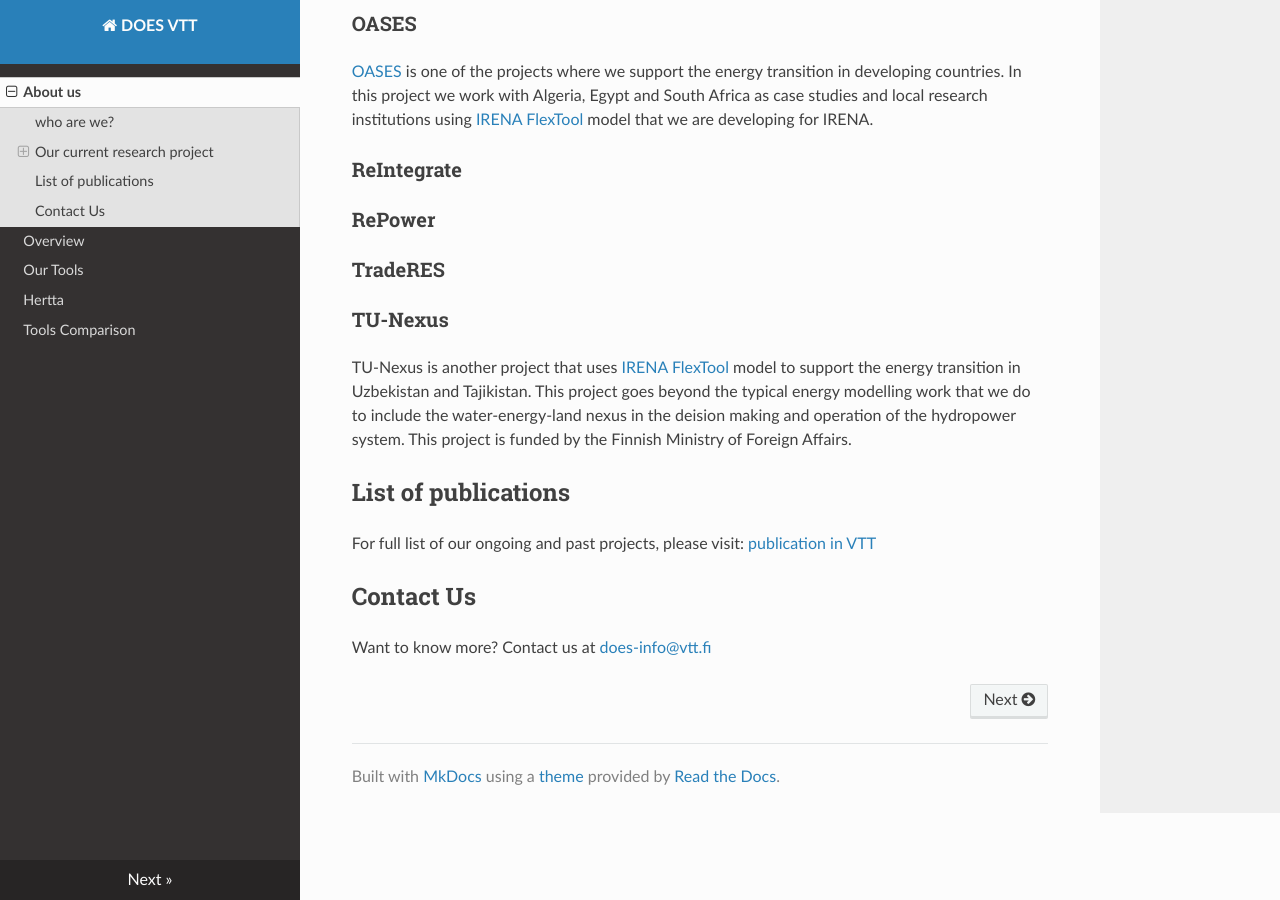
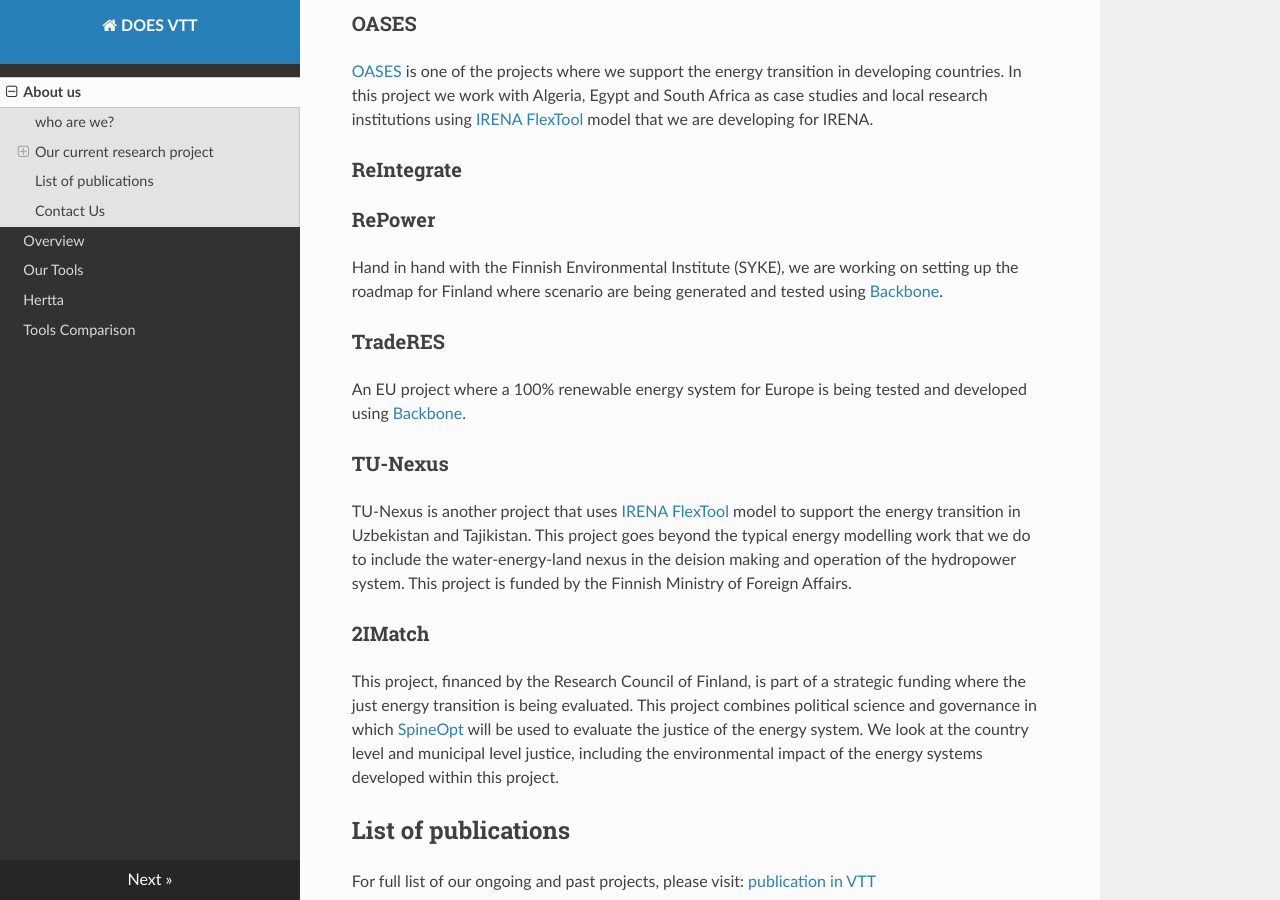
Before and after one commit to DOESVTT/doesvtt, an MkDocs documentation site: the page built from docs/index.md, in a window 1280 px wide and 900 px high, scrolled down 2133 px. Built offline with MkDocs 1.6.1, drawn with Linux system fonts in a browser that asks for light colours; nearby versions of some CDN libraries.

Commit message:
Update index.md

```diff
--- a/docs/index.md
+++ b/docs/index.md
@@ -38,11 +38,16 @@
 ### ReIntegrate
 
 ### RePower
+Hand in hand with the Finnish Environmental Institute (SYKE), we are working on setting up the roadmap for Finland where scenario are being generated and tested using [Backbone](https://doesvtt.github.io/doesvtt/our_tools/#backbone).
 
 ### TradeRES
+An EU project where a 100% renewable energy system for Europe is being tested and developed using [Backbone](https://doesvtt.github.io/doesvtt/our_tools/#backbone).
 
 ### TU-Nexus
 TU-Nexus is another project that uses [IRENA FlexTool](https://doesvtt.github.io/doesvtt/our_tools/#irena-flextool) model to support the energy transition in Uzbekistan and Tajikistan. This project goes beyond the typical energy modelling work that we do to include the water-energy-land nexus in the deision making and operation of the hydropower system. This project is funded by the Finnish Ministry of Foreign Affairs.
+
+### 2IMatch
+This project, financed by the Research Council of Finland, is part of a strategic funding where the just energy transition is being evaluated. This project combines political science and governance in which [SpineOpt](https://doesvtt.github.io/doesvtt/our_tools/#spineopt) will be used to evaluate the justice of the energy system. We look at the country level and municipal level justice, including the environmental impact of the energy systems developed within this project.
 
 ## List of publications
 For full list of our ongoing and past projects, please visit: [publication in VTT](https://cris.vtt.fi/en/organisations/ba4206-design-and-operation-of-energy-systems/publications/)
```
